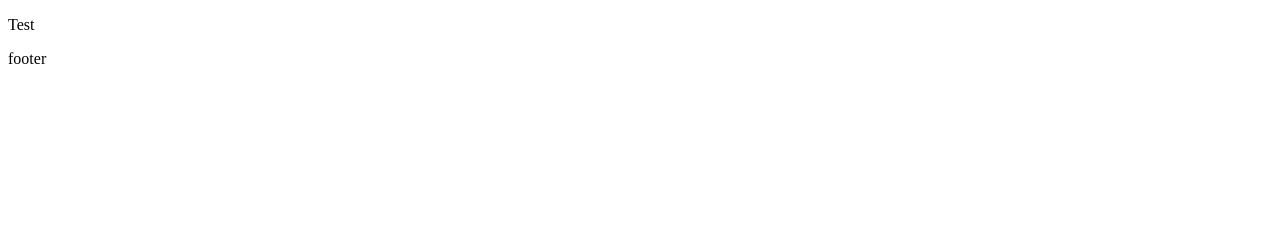
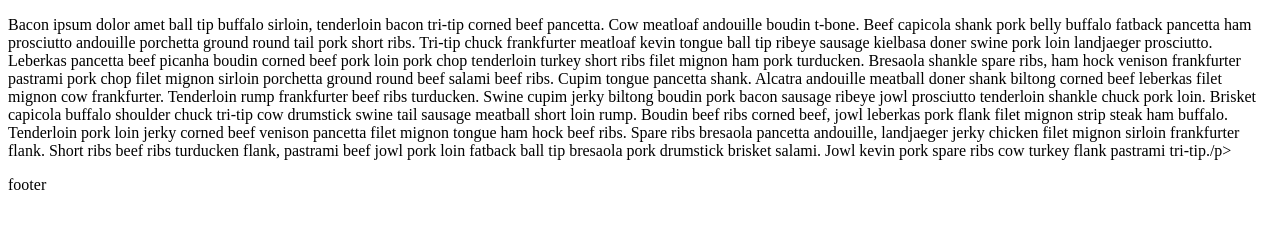
Before and after one commit to rodriguezjamie/Test, a plain HTML site: page index.html in a window 1280 px wide. Drawn offline with Linux system fonts and the light colour scheme.

Commit message:
added ipsum

```diff
--- a/index.html
+++ b/index.html
@@ -7,7 +7,11 @@
     <title>Document</title>
 </head>
 <body>
-    <p>Test</p>
+    <p>Bacon ipsum dolor amet ball tip buffalo sirloin, tenderloin bacon tri-tip corned beef pancetta. Cow meatloaf andouille boudin t-bone. Beef capicola shank pork belly buffalo fatback pancetta ham prosciutto andouille porchetta ground round tail pork short ribs. Tri-tip chuck frankfurter meatloaf kevin tongue ball tip ribeye sausage kielbasa doner swine pork loin landjaeger prosciutto.
+
+        Leberkas pancetta beef picanha boudin corned beef pork loin pork chop tenderloin turkey short ribs filet mignon ham pork turducken. Bresaola shankle spare ribs, ham hock venison frankfurter pastrami pork chop filet mignon sirloin porchetta ground round beef salami beef ribs. Cupim tongue pancetta shank. Alcatra andouille meatball doner shank biltong corned beef leberkas filet mignon cow frankfurter. Tenderloin rump frankfurter beef ribs turducken.
+
+        Swine cupim jerky biltong boudin pork bacon sausage ribeye jowl prosciutto tenderloin shankle chuck pork loin. Brisket capicola buffalo shoulder chuck tri-tip cow drumstick swine tail sausage meatball short loin rump. Boudin beef ribs corned beef, jowl leberkas pork flank filet mignon strip steak ham buffalo. Tenderloin pork loin jerky corned beef venison pancetta filet mignon tongue ham hock beef ribs. Spare ribs bresaola pancetta andouille, landjaeger jerky chicken filet mignon sirloin frankfurter flank. Short ribs beef ribs turducken flank, pastrami beef jowl pork loin fatback ball tip bresaola pork drumstick brisket salami. Jowl kevin pork spare ribs cow turkey flank pastrami tri-tip./p>
 </body>
 <footer>footer</footer>
 </html>
```
